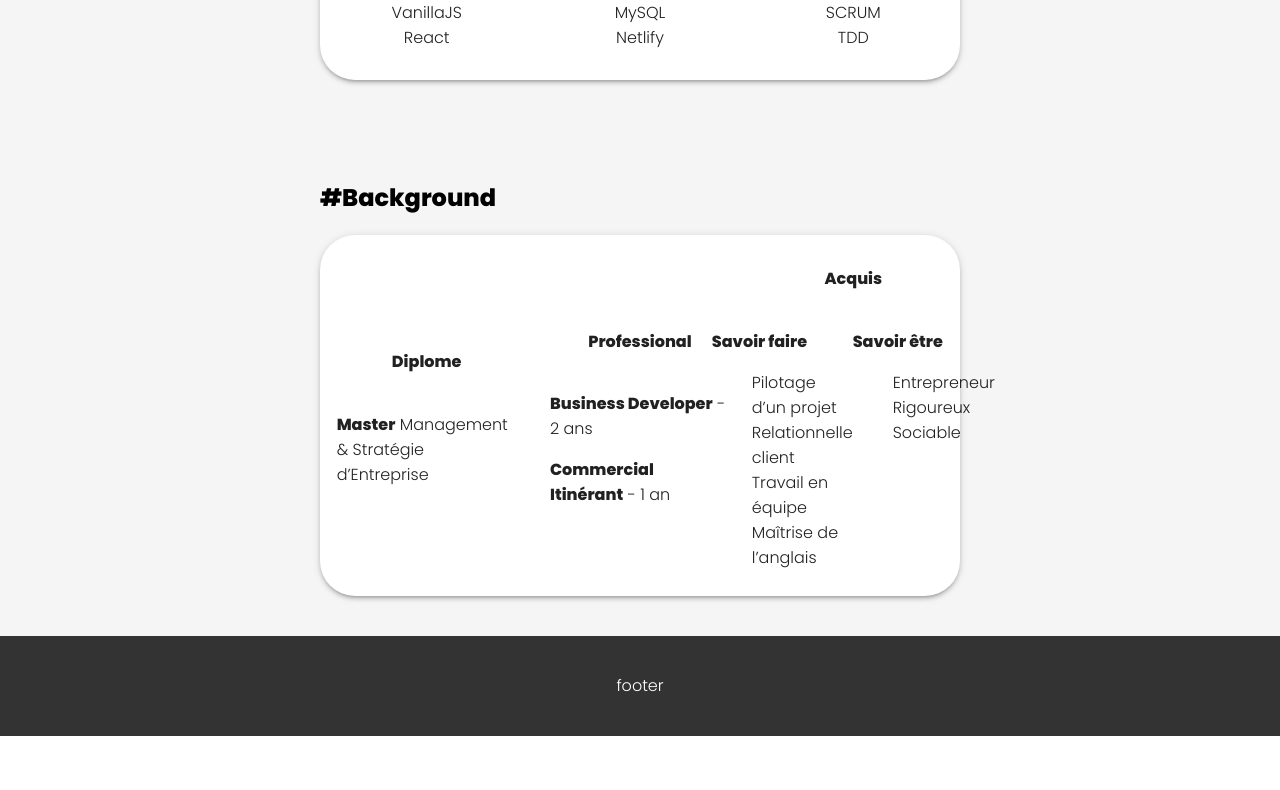
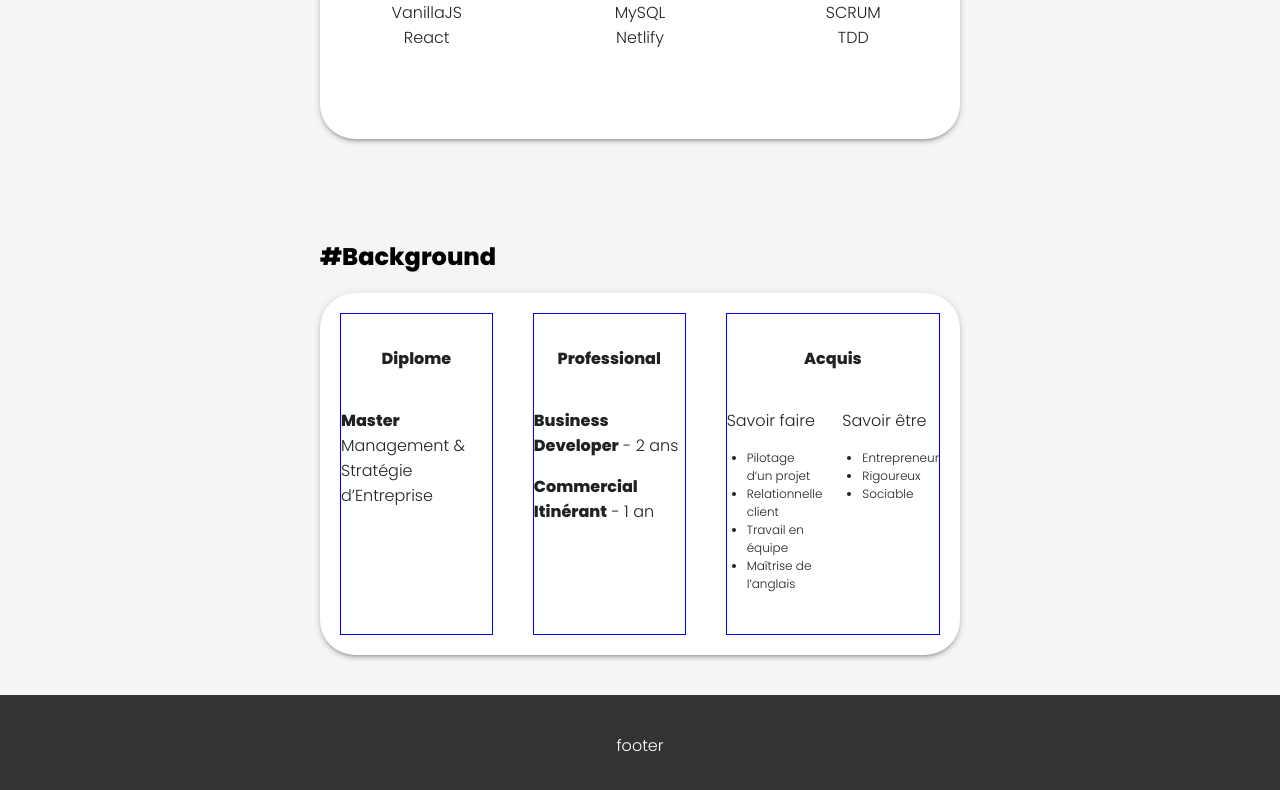
Before and after one commit to hkamalo/portfolio, a React (Create React App) app: page / in a window 1280 px wide. Shown: the part 1505-2295 px from the top of the page. Before the commit the page ends 2241 px from the top, so only its background shows below. Built offline with nearby package versions, Linux system fonts and the light colour scheme.

Commit message:
change skills section display

```diff
--- a/src/components/ForHomePage/Background.js
+++ b/src/components/ForHomePage/Background.js
@@ -6,7 +6,6 @@ const useStyles = makeStyles(() => ({
   skillsElements: {
     MaxWidth: '100%',
     maxHeight: '100%',
-    height: '100%',
     width: '100%',
     display: 'flex',
     alignItems: 'center',
@@ -17,18 +16,40 @@ const useStyles = makeStyles(() => ({
     display: 'flex',
     flexDirection: 'column',
     alignItems: 'center',
-    mawHeight: '100%',
-    width: 180,
-    MaxHeight: 250,
+    border: '1px solid blue',
+    width: 230,
+    height: 300,
     paddingTop: 10,
     paddingBottom: 10,
+    margin: 20,
   },
   backgroundSkills: {
     display: 'flex',
+    MaxHeight: '100%',
+    overflow: 'hidden',
+    textAlign: 'center',
   },
   unstyle: {
-    listStyle: 'none',
+    marginLeft: 20,
+    padding: 0,
+    display: 'flex',
+    flexDirection: 'column',
+    justifyContent: 'flex-start',
+    alignItems:'stretch',
+    textAlign: 'left',
+    minHeight: '100%',
+    fontSize: '12px'
   },
+  hardSkills: {
+    textAlign: 'left',
+    marginRight: 10
+  },
+  softSkills: {
+    textAlign: 'left',
+    marginLeft: 10
+
+  },
+
 }));
 
 export default function Background() {
@@ -59,9 +80,9 @@ export default function Background() {
         <div className={classes.content}>
           <h4>Acquis</h4>
           <div className={classes.backgroundSkills}>
-            <div className={classes.hardSKills}>
+            <div className={classes.hardSkills}>
               <p>
-                <strong>Savoir faire</strong>
+                Savoir faire
               </p>
               <ul className={classes.unstyle}>
                 <li>Pilotage d’un projet</li>
@@ -72,7 +93,7 @@ export default function Background() {
             </div>
             <div className={classes.softSkills}>
               <p>
-                <strong>Savoir être</strong>
+                Savoir être
               </p>
               <ul className={classes.unstyle}>
                 <li>Entrepreneur</li>
--- a/src/components/ForHomePage/DevSkills.js
+++ b/src/components/ForHomePage/DevSkills.js
@@ -21,8 +21,8 @@ const useStyles = makeStyles({
     display: 'flex',
     flexDirection: 'column',
     alignItems: 'center',
-    width: 180,
-    maxHeight: 400,
+    width: 200,
+    height: 300,
     paddingTop: 10,
     paddingBottom: 10,
     margin: 20,
```
